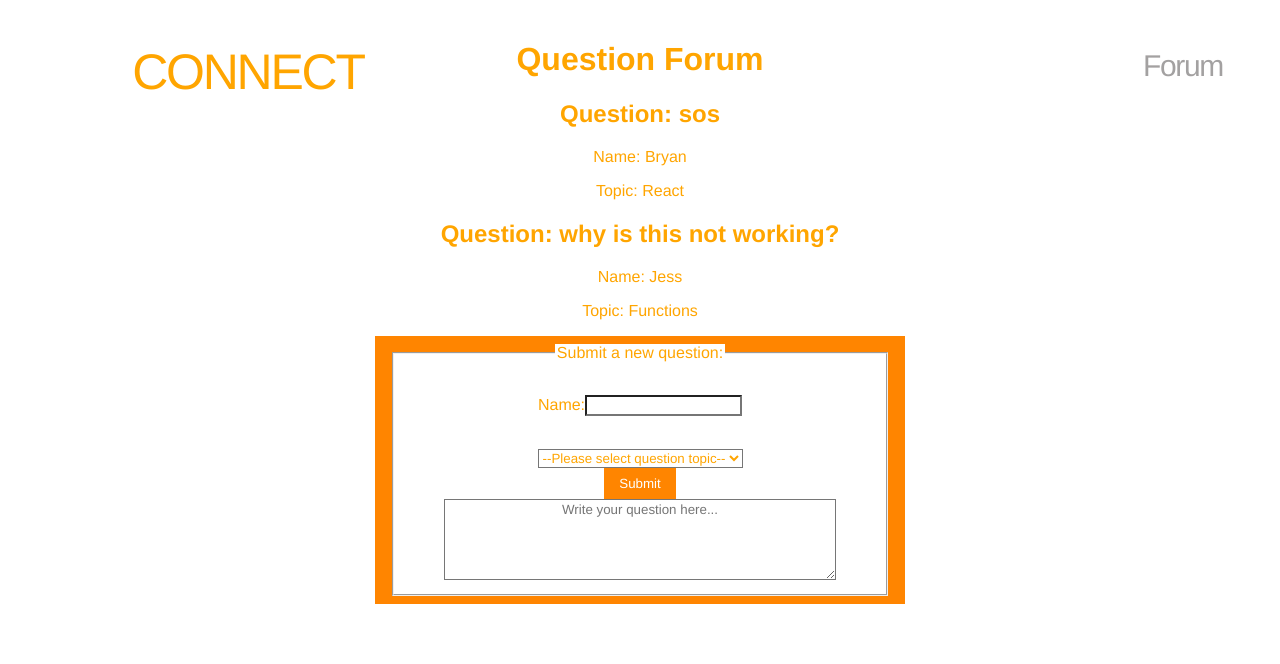
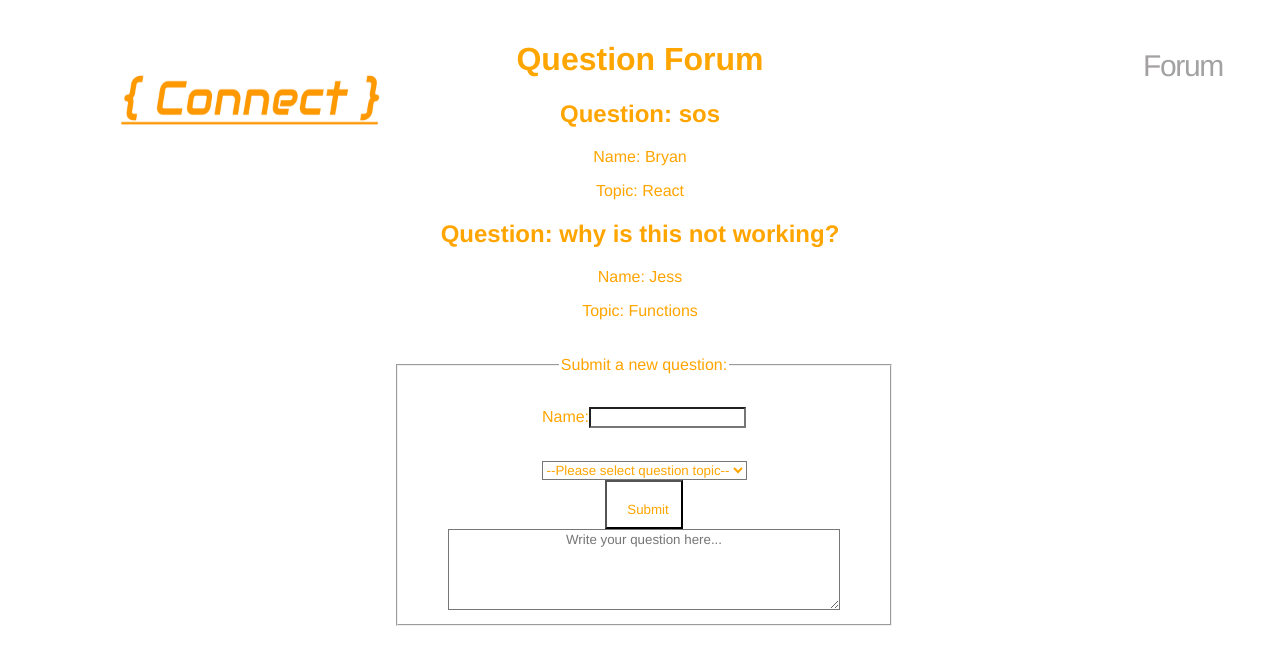
Before and after one commit to Teeenbe/front-end-connect, a React app: page /forum in a window 1280 px wide. Shown: the top 664 px of the page. Built offline with nearby package versions, Linux system fonts and the light colour scheme.

Commit message:
start on styling

```diff
--- a/src/components/App/App.css
+++ b/src/components/App/App.css
@@ -1,3 +1,7 @@
+.App {
+  margin: left;
+}
+
 .Title {
   position: absolute;
   width: 400px;
@@ -19,13 +23,16 @@
   text-decoration: none;
 }
 
+.TitleImage {
+  position: absolute;
+  width: 500px;
+  height: 200px;
+  left: 0;
+  top: 0;
+}
+
 .Home {
   color: white;
-}
-
-.Laura {
-  width: auto;
-  height: auto;
 }
 
 .Mentor {
--- /dev/null
+++ b/src/components/App/TitleImage/index.js
@@ -0,0 +1,9 @@
+import React from "react";
+import logo from "../images/connect.jpg";
+
+function TitleImage() {
+  // Import result is the URL of your image
+  return <img src={logo} alt="Logo" className="TitleImage" />;
+}
+
+export default TitleImage;
--- a/src/components/App/index.js
+++ b/src/components/App/index.js
@@ -6,15 +6,16 @@ import { BrowserRouter as Router, Switch, Route, Link } from "react-router-dom";
 import Profiles from "../Profiles";
 import Forum from "../Forum";
 import Home from "../Home";
+import TitleImage from "./TitleImage";
 
 function App() {
   return (
     <Router>
       <div className="App">
         <nav>
-          <Link className="Title" to="/">
-            CONNECT
-          </Link>
+          <a href="/">
+            <TitleImage id="TitleImage" />
+          </a>
           <div className="Sidebar">
             <Link className="Profiles" to="/profiles">
               Profiles
--- a/src/components/Forum/Form/Form.css
+++ b/src/components/Forum/Form/Form.css
@@ -24,10 +24,3 @@
   padding-right: 5px;
   padding-bottom: 5px;
 }
-
-#Submit {
-  border: none;
-  padding: 8px 15px 8px 15px;
-  background: #ff8500;
-  color: #fff;
-}
```
Also changed, not shown: src/components/App/images/Background.png (added), src/components/App/images/connect.jpg (added).
